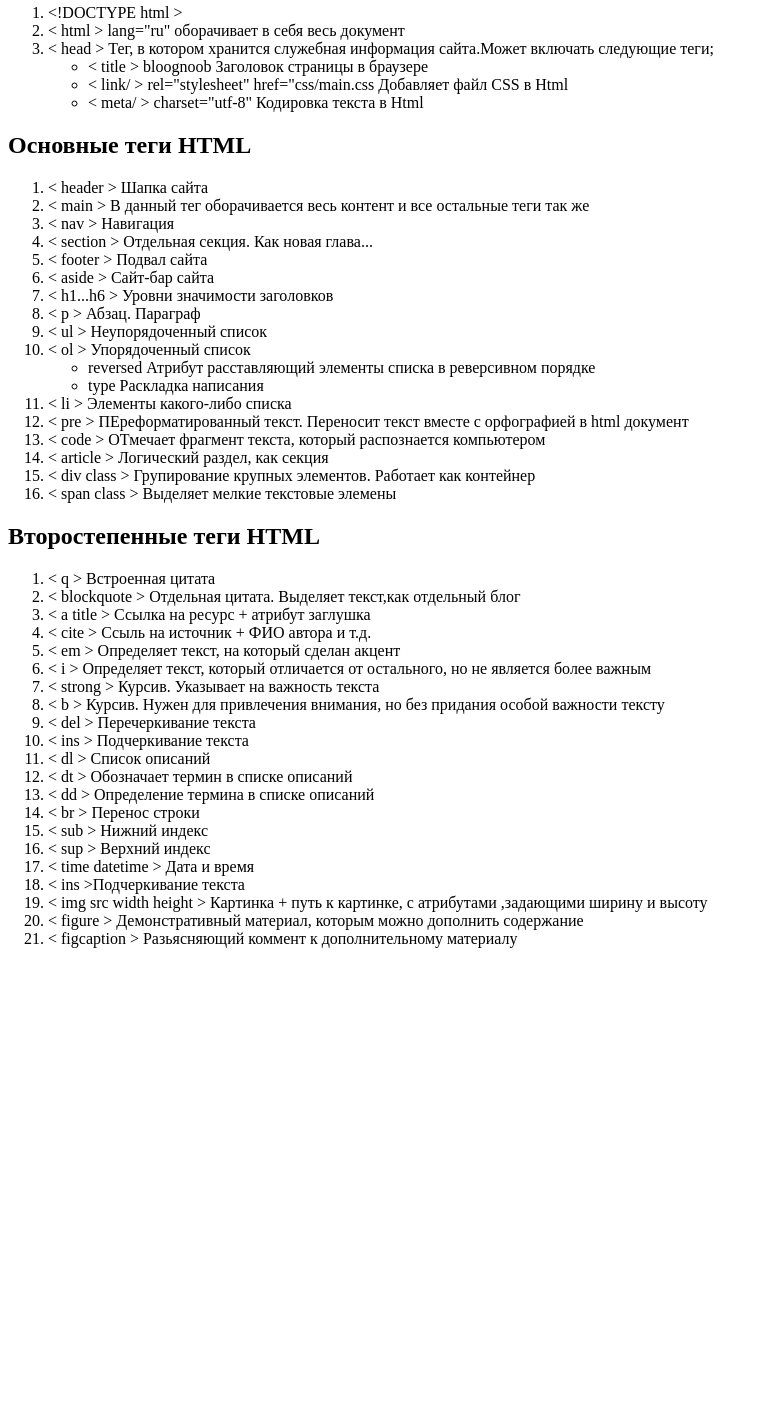
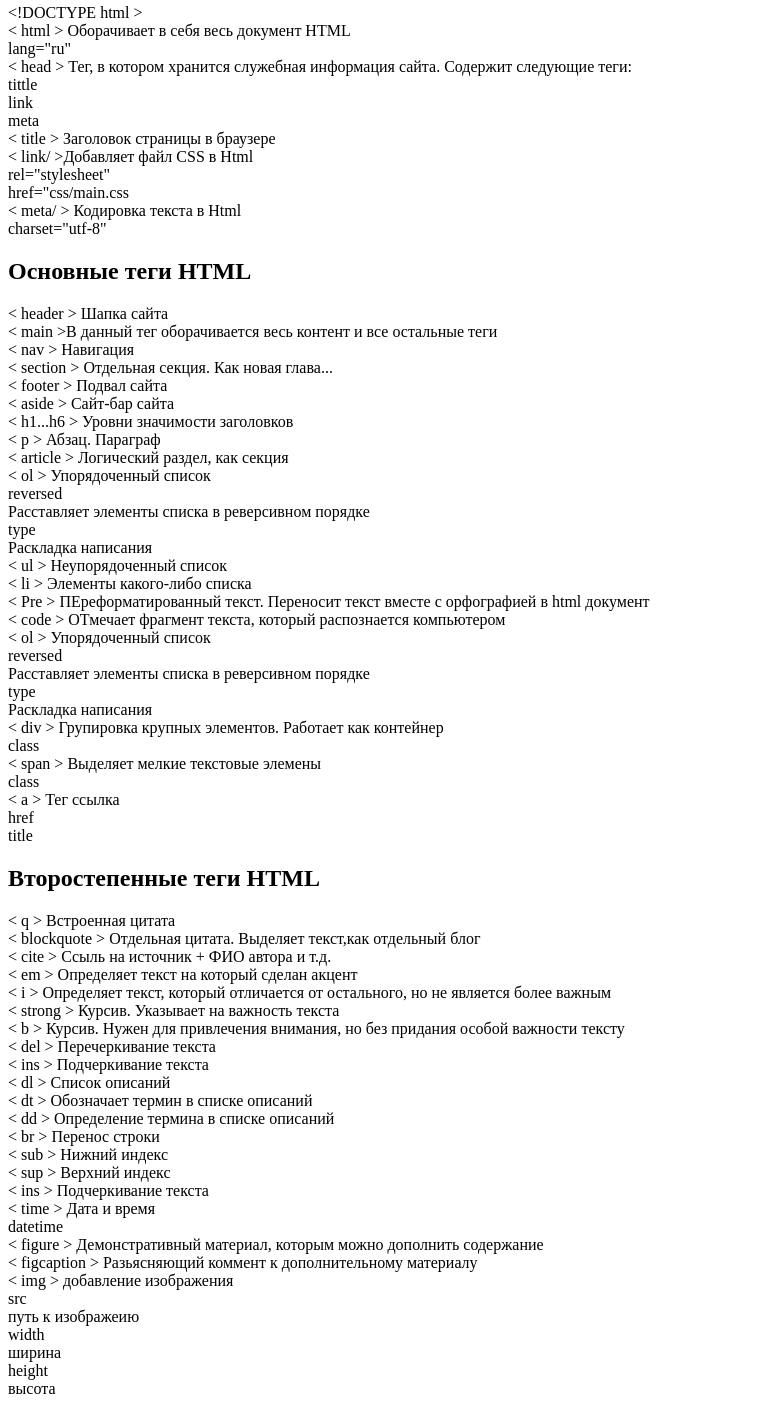
Before and after one commit to cerafima4/bloognoob, a plain HTML site: page pages/Html.html in a window 1280 px wide. Shown: the part 76-1477 px from the top of the page, without its empty margins (0-768 px from the left). Before the commit the page ends 1040 px from the top, so only its background shows below. Drawn offline with Linux system fonts and the light colour scheme; files that its build step writes are made by us from their sources.

Commit message:
перетегировала  pages/Html.html

```diff
--- a/pages/Html.html
+++ b/pages/Html.html
@@ -5,74 +5,376 @@
       <link rel="stylesheet" href="css/main.css">
       <meta charset="utf-8">
   </head>
+
   <body>
     <main>
       <div>
-            <div> <h1> Теги, для оформления любой страницы HTML</h1> </div>
-            <div>
-              <ol>
-                <li>&lt;!DOCTYPE html &gt;</li>
-                <li>&lt; html &gt; lang="ru" оборачивает в себя весь документ </li>
-                <li>&lt; head &gt; Тег, в котором хранится служебная информация сайта.Может включать следующие теги;</li>
-                    <ul>
-                        <li>&lt; title &gt; bloognoob Заголовок страницы в браузере </li>
-                        <li>&lt; link/ &gt; rel="stylesheet" href="css/main.css Добавляет файл CSS в Html </li>
-                        <li>&lt; meta/ &gt; charset="utf-8" Кодировка текста в Html </li>
-                    </ul>
-              </ol>
+        <h1> Теги, для оформления любой страницы HTML</h1>
       </div>
-          <div> <h2> Основные теги HTML </h2> </div>
-          <div>
-            <ol>
-              <li>&lt; header &gt; Шапка сайта </li>
-              <li>&lt; main &gt; В данный тег оборачивается весь контент и все остальные теги так же</li>
-              <li>&lt; nav &gt; Навигация </li>
-              <li>&lt; section &gt; Отдельная секция. Как новая глава...</li>
-              <li>&lt; footer &gt; Подвал сайта </li>
-              <li>&lt; aside &gt; Сайт-бар сайта </li>
-              <li>&lt; h1...h6 &gt; Уровни значимости заголовков </li>
-              <li>&lt; p &gt; Абзац. Параграф </li>
-              <li>&lt; ul &gt; Неупорядоченный список </li>
-              <li>&lt; ol &gt; Упорядоченный список</li>
-                <ul>
-                  <li>reversed Атрибут расставляющий элементы списка в реверсивном порядке </li>
-                  <li>type Раскладка написания </li>
-                </ul>
-              <li>&lt; li &gt; Элементы какого-либо списка </li>
-              <li>&lt; pre &gt; ПЕреформатированный текст. Переносит текст вместе с орфографией в html документ</li>
-              <li>&lt; code &gt; ОТмечает фрагмент текста, который распознается компьютером </li>
-              <li>&lt; article &gt; Логический раздел, как секция </li>
-              <li>&lt; div class &gt; Групирование крупных элементов. Работает как контейнер </li>
-              <li>&lt; span class &gt; Выделяет мелкие текстовые элемены </li>
 
-            </ol>
-          </div>
-          <div> <h2> Второстепенные теги HTML </h2>
-            <div>
-              <ol>
-                <li>&lt; q &gt; Встроенная цитата </li>
-                <li>&lt; blockquote &gt; Отдельная цитата. Выделяет текст,как отдельный блог </li>
-                <li>&lt; a title &gt; Ссылка на ресурс + атрибут заглушка</li>
-                <li>&lt; cite &gt; Ссыль на источник + ФИО автора и т.д. </li>
-                <li>&lt; em &gt; Определяет текст, на который сделан акцент </li>
-                <li>&lt; i &gt; Определяет текст, который отличается от остального, но не является более важным </li>
-                <li>&lt; strong &gt; Курсив. Указывает на важность текста </li>
-                <li>&lt; b &gt; Курсив. Нужен для привлечения внимания, но без придания особой важности тексту </li>
-                <li>&lt; del &gt; Перечеркивание текста </li>
-                <li>&lt; ins &gt; Подчеркивание текста </li>
-                <li>&lt; dl &gt; Список описаний </li>
-                <li>&lt; dt &gt; Обозначает термин в списке описаний </li>
-                <li>&lt; dd &gt; Определение термина в списке описаний </li>
-                <li>&lt; br &gt; Перенос строки </li>
-                <li>&lt; sub &gt; Нижний индекс </li>
-                <li>&lt; sup &gt; Верхний индекс </li>
-                <li>&lt; time datetime &gt; Дата и время</li>
-                <li>&lt; ins &gt;Подчеркивание текста</li>
-                <li>&lt; img src width height &gt; Картинка + путь к картинке, с атрибутами ,задающими ширину и высоту </li>
-                <li>&lt; figure &gt; Демонстративный материал, которым можно дополнить содержание </li>
-                <li>&lt; figcaption &gt; Разьясняющий коммент к дополнительному материалу </li>
-              </ol>
+      <div class="tag-card">
+        <div class="tag-card__tag">
+          <span>&lt;!DOCTYPE html &gt;</span>
         </div>
       </div>
+
+      <div class="tag-card">
+        <div class="tag-card__tag">
+          <span>&lt; html &gt;</span> Оборачивает в себя весь документ HTML
+        </div>
+        <div class="tag-card__attributes">
+          <div>lang="ru"</div>
+        </div>
+      </div>
+
+
+      <div class="tag-card">
+        <div class="tag-card__tag">
+          <span>&lt; head &gt;</span> Тег, в котором хранится служебная информация сайта. Содержит следующие теги:
+        </div>
+        <div class="tag-card__attributes">
+          <div>tittle</div>
+          <div>link</div>
+          <div>meta</div>
+        </div>
+      </div>
+
+
+
+      <div class="tag-card">
+        <div class="tag-card__tag">
+          <span>&lt; title &gt;</span>  Заголовок страницы в браузере
+        </div>
+      </div>
+
+
+
+      <div class="tag-card">
+        <div class="tag-card__tag">
+          <span>&lt; link/ &gt;</span>Добавляет файл CSS в Html
+        </div>
+        <div class="tag-card__attributes">
+          <div>rel="stylesheet"</div>
+          <div>href="css/main.css</div>
+        </div>
+      </div>
+
+
+      <div class="tag-card">
+        <div class="tag-card__tag">
+          <span>&lt; meta/ &gt; </span>Кодировка текста в Html
+        </div>
+        <div class="tag-card__attributes">
+          <div>charset="utf-8"</div>
+        </div>
+      </div>
+
+
+
+      <div>
+       <h2> Основные теги HTML </h2>
+      </div>
+
+
+      <div class="tag-card">
+        <div class="tag-card__tag">
+          <span>&lt; header &gt;</span> Шапка сайта
+        </div>
+      </div>
+
+
+      <div class="tag-card">
+        <div class="tag-card__tag">
+          <span>&lt; main &gt;</span>В данный тег оборачивается весь контент и все остальные теги
+        </div>
+      </div>
+
+
+      <div class="tag-card">
+        <div class="tag-card__tag">
+          <span>&lt; nav &gt;</span> Навигация
+        </div>
+      </div>
+
+
+      <div class="tag-card">
+        <div class="tag-card__tag">
+          <span>&lt; section &gt;</span> Отдельная секция. Как новая глава...
+        </div>
+      </div>
+
+
+      <div class="tag-card">
+        <div class="tag-card__tag">
+          <span>&lt; footer &gt;</span> Подвал сайта
+        </div>
+      </div>
+
+
+      <div class="tag-card">
+        <div class="tag-card__tag">
+          <span>&lt; aside &gt;</span> Сайт-бар сайта
+        </div>
+      </div>
+
+
+      <div class="tag-card">
+        <div class="tag-card__tag">
+          <span>&lt; h1...h6 &gt;</span> Уровни значимости заголовков
+        </div>
+      </div>
+
+
+      <div class="tag-card">
+        <div class="tag-card__tag">
+          <span>&lt; p &gt;</span> Абзац. Параграф
+        </div>
+      </div>
+
+
+      <div class="tag-card">
+        <div class="tag-card__tag">
+          <span>&lt; article &gt;</span> Логический раздел, как секция
+        </div>
+      </div>
+
+
+      <div class="tag-card">
+        <div class="tag-card__tag">
+          <span>&lt; ol &gt;</span> Упорядоченный список
+        </div>
+        <div class="tag-card__attributes">
+          <div>reversed</div>Расставляет элементы списка в реверсивном порядке
+          <div>type</div>Раскладка написания
+        </div>
+      </div>
+
+
+      <div class="tag-card">
+        <div class="tag-card__tag">
+          <span>&lt; ul &gt;</span> Неупорядоченный список
+        </div>
+      </div>
+
+
+      <div class="tag-card">
+        <div class="tag-card__tag">
+          <span>&lt; li &gt;</span> Элементы какого-либо списка
+        </div>
+      </div>
+
+
+      <div class="tag-card">
+        <div class="tag-card__tag">
+          <span>&lt; Pre &gt;</span> ПЕреформатированный текст. Переносит текст вместе с орфографией в html документ
+        </div>
+      </div>
+
+
+      <div class="tag-card">
+        <div class="tag-card__tag">
+          <span>&lt; code &gt;</span> ОТмечает фрагмент текста, который распознается компьютером
+        </div>
+      </div>
+
+
+      <div class="tag-card">
+        <div class="tag-card__tag">
+          <span>&lt; ol &gt;</span> Упорядоченный список
+        </div>
+        <div class="tag-card__attributes">
+          <div>reversed</div>Расставляет элементы списка в реверсивном порядке
+          <div>type</div>Раскладка написания
+        </div>
+      </div>
+
+
+      <div class="tag-card">
+        <div class="tag-card__tag">
+          <span>&lt; div &gt;</span> Групировка крупных элементов. Работает как контейнер
+        </div>
+        <div class="tag-card__attributes">
+          <div>class</div>
+        </div>
+      </div>
+
+
+      <div class="tag-card">
+        <div class="tag-card__tag">
+          <span>&lt; span &gt;</span> Выделяет мелкие текстовые элемены
+        </div>
+        <div class="tag-card__attributes">
+          <div>class</div>
+        </div>
+      </div>
+
+
+      <div class="tag-card">
+        <div class="tag-card__tag">
+          <span>&lt; a &gt;</span> Тег ссылка
+        </div>
+        <div class="tag-card__attributes">
+          <div>href</div>
+          <div>title</div>
+        </div>
+      </div>
+
+
+      <div>
+        <h2>Второстепенные теги HTML</h2>
+      </div>
+
+
+      <div class="tag-card">
+        <div class="tag-card__tag">
+          <span>&lt; q &gt;</span> Встроенная цитата
+        </div>
+      </div>
+
+
+
+      <div class="tag-card">
+        <div class="tag-card__tag">
+          <span>&lt; blockquote &gt;</span> Отдельная цитата. Выделяет текст,как отдельный блог
+        </div>
+      </div>
+
+
+
+      <div class="tag-card">
+        <div class="tag-card__tag">
+          <span>&lt; cite &gt;</span> Ссыль на источник + ФИО автора и т.д.
+        </div>
+      </div>
+
+
+      <div class="tag-card">
+        <div class="tag-card__tag">
+          <span>&lt; em &gt;</span> Определяет текст на который сделан акцент
+        </div>
+      </div>
+
+
+      <div class="tag-card">
+        <div class="tag-card__tag">
+          <span>&lt; i &gt;</span> Определяет текст, который отличается от остального, но не является более важным
+        </div>
+      </div>
+
+
+      <div class="tag-card">
+        <div class="tag-card__tag">
+          <span>&lt; strong &gt;</span> Курсив. Указывает на важность текста
+        </div>
+      </div>
+
+
+      <div class="tag-card">
+        <div class="tag-card__tag">
+          <span>&lt; b &gt;</span> Курсив. Нужен для привлечения внимания, но без придания особой важности тексту
+        </div>
+      </div>
+
+
+      <div class="tag-card">
+        <div class="tag-card__tag">
+          <span>&lt; del &gt;</span> Перечеркивание текста
+        </div>
+      </div>
+
+
+      <div class="tag-card">
+        <div class="tag-card__tag">
+          <span>&lt; ins &gt;</span> Подчеркивание текста
+        </div>
+      </div>
+
+
+
+      <div class="tag-card">
+        <div class="tag-card__tag">
+          <span>&lt; dl &gt;</span> Список описаний
+        </div>
+      </div>
+
+
+      <div class="tag-card">
+        <div class="tag-card__tag">
+          <span>&lt; dt &gt;</span> Обозначает термин в списке описаний
+        </div>
+      </div>
+
+
+      <div class="tag-card">
+        <div class="tag-card__tag">
+          <span>&lt; dd &gt;</span> Определение термина в списке описаний
+        </div>
+      </div>
+
+
+      <div class="tag-card">
+        <div class="tag-card__tag">
+          <span>&lt; br &gt;</span> Перенос строки
+        </div>
+      </div>
+
+
+      <div class="tag-card">
+        <div class="tag-card__tag">
+          <span>&lt; sub &gt;</span> Нижний индекс
+        </div>
+      </div>
+
+
+      <div class="tag-card">
+        <div class="tag-card__tag">
+          <span>&lt; sup &gt;</span> Верхний индекс
+        </div>
+      </div>
+
+
+      <div class="tag-card">
+        <div class="tag-card__tag">
+          <span>&lt; ins &gt;</span> Подчеркивание текста
+        </div>
+      </div>
+
+
+      <div class="tag-card">
+        <div class="tag-card__tag">
+          <span>&lt; time &gt;</span> Дата и время
+        </div>
+        <div class="tag-card__attributes">
+          <div>datetime</div>
+        </div>
+      </div>
+
+
+      <div class="tag-card">
+        <div class="tag-card__tag">
+          <span>&lt; figure &gt;</span> Демонстративный материал, которым можно дополнить содержание
+        </div>
+      </div>
+
+
+      <div class="tag-card">
+        <div class="tag-card__tag">
+          <span>&lt; figcaption &gt;</span> Разьясняющий коммент к дополнительному материалу
+        </div>
+      </div>
+
+
+      <div class="tag-card">
+        <div class="tag-card__tag">
+          <span>&lt; img &gt;</span> добавление изображения
+        </div>
+        <div class="tag-card__attributes">
+          <div>src</div> путь к изображеию
+          <div>width</div> ширина
+          <div>height</div> высота
+        </div>
+      </div>
+
     </main>
   </body>
+</html>
```
Lines whose indentation alone changed are shown as unchanged.
